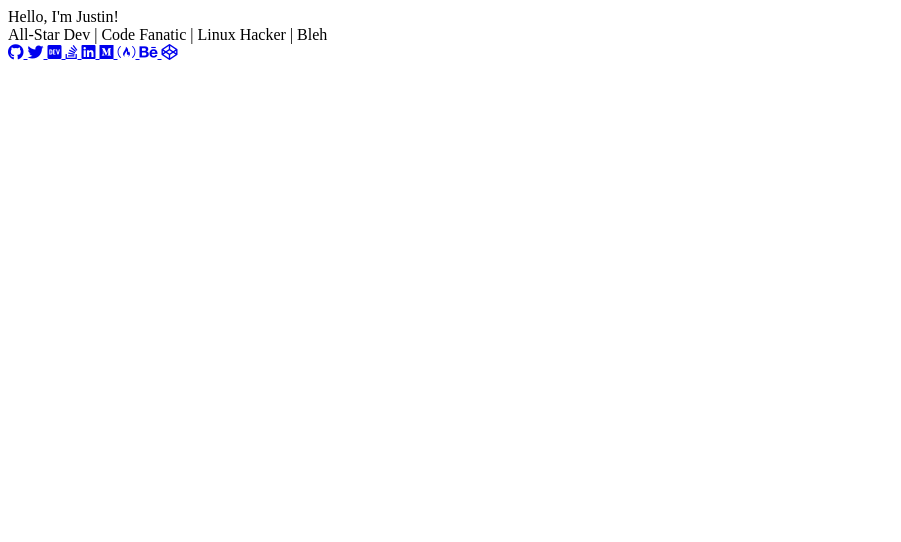
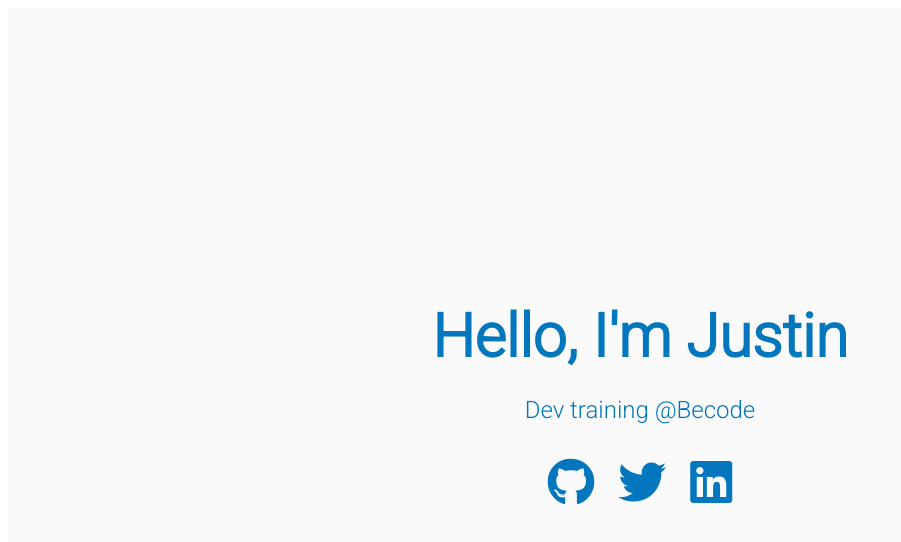
Before and after one commit to JustinDR96/JustinDR96.github.io, a plain HTML site: page index.html in a window 1280 px wide. Shown: the whole page, without its empty margins (0-901 px from the left). Drawn offline with Linux system fonts and the light colour scheme.

Commit message:
first commit

```diff
--- /dev/null
+++ b/css/style.css
@@ -0,0 +1,30 @@
+html{
+    font-family: 'Roboto', sans-serif;
+    box-sizing: border-box;
+}
+.icons-social i {
+    font-size: 3em;
+}
+main {
+    display: flex;
+    flex-direction: column;
+    min-height: 100vh;
+    justify-content: center;
+    padding: 0 30px;
+    text-align: center;
+}
+.intro {
+    font-size: 3.75em;
+    font-weight: 600;
+}
+.tagline{
+    font-size: 1.5em;
+    margin: 1.5rem 0;
+    font-weight: 100;
+}
+.icons-social i {
+    padding: 10px;
+}
+.icons-social a{
+    text-decoration: none;
+}
--- /dev/null
+++ b/css/themes-white-blue.css
@@ -0,0 +1,14 @@
+main{
+    background: #FAFAFA;
+    color: #0277BD;
+}
+
+.icons-social a{
+    color: #0277BD;
+}
+.icons-social a svg path{
+    fill: #0277BD;
+}
+.icons-social a:hover{
+    color: #cf0a0a;
+}
--- a/index.html
+++ b/index.html
@@ -1,61 +1,30 @@
 <!DOCTYPE html>
-<html>
+<html lang="en">
 <head>
-	<meta charset="utf-8">
-	<meta http-equiv="X-UA-Compatible" content="IE=edge">
+  <meta charset="UTF-8">
   <meta name="viewport" content="width=device-width, initial-scale=1.0">
-
-	<title>De Roover Justin | Awesome Dev</title>
-
-	<link rel="icon" href="favicon.ico" type="image/png" />
-
+  <link rel="stylesheet" href="css/style.css">
+  <link rel="stylesheet" href="css/themes-white-blue.css">
   <link href="https://fonts.googleapis.com/css?family=Reem+Kufi|Roboto:300" rel="stylesheet">
 	<link href="https://use.fontawesome.com/releases/v5.13.1/css/all.css" rel="stylesheet">
-	<link rel="stylesheet" href="css/reset.css">
-	<link rel="stylesheet" href="css/styles.css">
-	<link rel="stylesheet" href="css/themes/white-blue.css">
+  <title>De Roover Justin | Dev training @Becode</title>
 </head>
 <body>
     <main>
-		<div class="intro">Hello, I'm Justin!</div>
-		<div class="tagline">All-Star Dev | Code Fanatic | Linux Hacker | Bleh</div>
-		<!-- Find your icons from here - https://fontawesome.com/icons?d=gallery&s=brands -->
+      <div class="intro">Hello, I'm Justin</div>
+      <div class="tagline">Dev training @Becode</div>
       <div class="icons-social">
-			<a target="_blank" href="https://github.com/JustinDR96">
+        <a href="https://www.linkedin.com/in/de-roover-justin-4791a1265/">
           <i class="fab fa-github" aria-hidden="true" title="Github"></i>
           <span class="sr-only">Github</span>
         </a>
-      <a target="_blank" href="https://twitter.com/Just_One96">
+        <a href="https://twitter.com/Just_One96">
           <i class="fab fa-twitter" aria-hidden="true" title="Twitter"></i>
           <span class="sr-only">Twitter</span>
         </a>
-      <a target="_blank" href="https://dev.to/flexdinesh">
-        <i class="fab fa-dev" aria-hidden="true" title="DEV Community"></i>
-        <span class="sr-only">DEV Community</span>
-      </a>
-      <a target="_blank" href="https://stackoverflow.com/users/22629260/justindr96">
-        <i class="fab fa-stack-overflow" aria-hidden="true" title="StackOverflow"></i>
-        <span class="sr-only">StackOverflow</span>
-      </a>
-      <a target="_blank" href="https://www.linkedin.com/in/de-roover-justin-4791a1265/">
-        <i class="fab fa-linkedin" aria-hidden="true" title="LinkedIn"></i>
-        <span class="sr-only">LinkedIn</span>
-      </a>
-      <a target="_blank" href="https://medium.com/@flexdinesh">
-        <i class="fab fa-medium" aria-hidden="true" title="Medium"></i>
-        <span class="sr-only">Medium</span>
-      </a>
-      <a target="_blank" href="https://www.freecodecamp.org">
-        <i class="fab fa-free-code-camp" aria-hidden="true" title="FreeCodeCamp"></i>
-        <span class="sr-only">FreeCodeCamp</span>
-      </a>
-      <a target="_blank" href="https://www.behance.net">
-        <i class="fab fa-behance" aria-hidden="true" title="Behance"></i>
-        <span class="sr-only">Behance</span>
-      </a>
-      <a target="_blank" href="https://codepen.io">
-        <i class="fab fa-codepen" aria-hidden="true" title="CodePen"></i>
-        <span class="sr-only">CodePen</span>
+        <a href="https://www.linkedin.com/in/de-roover-justin-4791a1265/">
+          <i class="fab fa-linkedin" aria-hidden="true" title="Twitter"></i>
+          <span class="sr-only">Twitter</span>
         </a>
       </div>
     </main>
```
Also changed, not shown: favicon.ico (deleted). Lines whose indentation alone changed are shown as unchanged.
